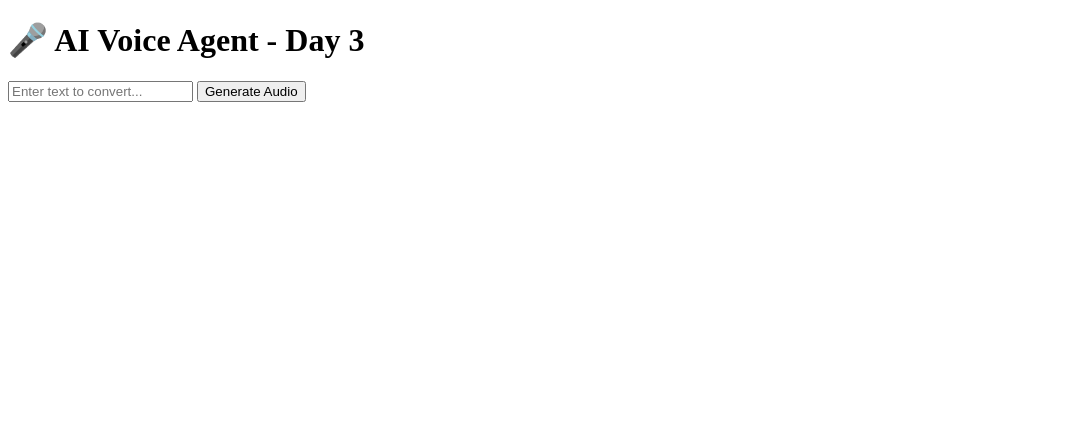
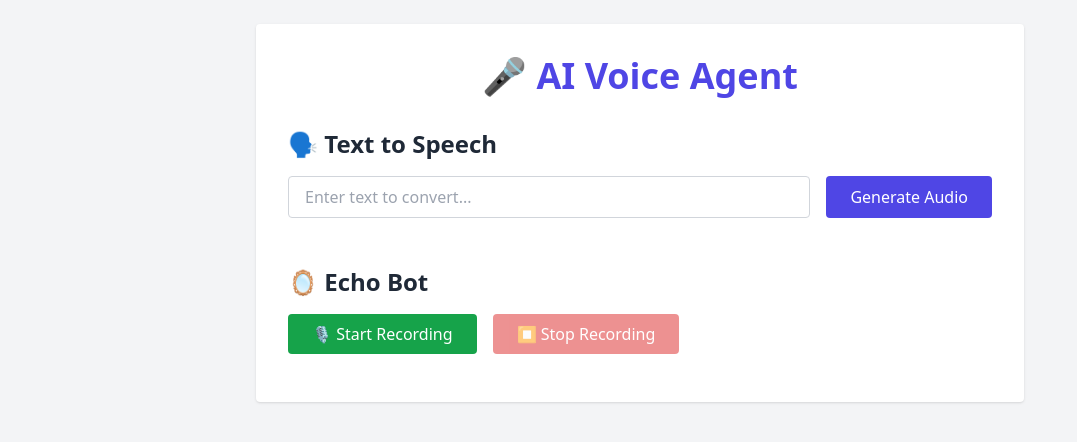
Before and after one commit to aakash-gupta02/voice-agent-day1, a plain HTML site: page index.html in a window 1280 px wide. Shown: the whole page, without its empty margins (0-1077 px from the left). Drawn offline with nearby package versions, Linux system fonts and the light colour scheme.

Commit message:
Voice echo - Day 4

```diff
--- a/index.html
+++ b/index.html
@@ -1,17 +1,56 @@
 <!DOCTYPE html>
 <html lang="en">
-<head>
-  <meta charset="UTF-8" />
-  <title>Voice Agent - Day 3</title>
-</head>
-<body>
-  <h1>🎤 AI Voice Agent - Day 3</h1>
+  <head>
+    <meta charset="UTF-8" />
+    <title>AI Voice Agent</title>
+    <script src="https://cdn.tailwindcss.com"></script>
+  </head>
+  <body class="bg-gray-100 min-h-screen p-6 font-sans">
+    <div class="max-w-3xl mx-auto bg-white p-8 rounded shadow">
+      <h1 class="text-4xl font-bold text-center mb-8 text-indigo-600">🎤 AI Voice Agent</h1>
 
-  <input type="text" id="text-input" placeholder="Enter text to convert..." />
-  <button onclick="generateAudio()">Generate Audio</button>
+      <!-- TTS Section -->
+      <section class="mb-12">
+        <h2 class="text-2xl font-semibold mb-4 text-gray-800">🗣 Text to Speech</h2>
+        <div class="flex flex-col sm:flex-row gap-4">
+          <input
+            type="text"
+            id="text-input"
+            placeholder="Enter text to convert..."
+            class="flex-1 px-4 py-2 border border-gray-300 rounded focus:outline-none focus:ring-2 focus:ring-indigo-400"
+          />
+          <button
+            onclick="generateAudio()"
+            class="bg-indigo-600 hover:bg-indigo-700 text-white px-6 py-2 rounded"
+          >
+            Generate Audio
+          </button>
+        </div>
+        <div id="audio-container" class="mt-6 text-gray-700"></div>
+      </section>
 
-  <div id="audio-container" style="margin-top: 20px;"></div>
+      <!-- Echo Bot Section -->
+      <section>
+        <h2 class="text-2xl font-semibold mb-4 text-gray-800">🪞 Echo Bot</h2>
+        <div class="flex gap-4 mb-4">
+          <button
+            id="start-btn"
+            class="bg-green-600 hover:bg-green-700 text-white px-6 py-2 rounded"
+          >
+            🎙 Start Recording
+          </button>
+          <button
+            id="stop-btn"
+            disabled
+            class="bg-red-600 hover:bg-red-700 text-white px-6 py-2 rounded disabled:opacity-50"
+          >
+            ⏹ Stop Recording
+          </button>
+        </div>
+        <div id="recording-result" class="text-gray-700"></div>
+      </section>
+    </div>
 
-  <script src="/static/main.js"></script>
-</body>
+    <script src="/static/main.js"></script>
+  </body>
 </html>
```
Also changed, not shown: main.js (+56 -2 lines).
